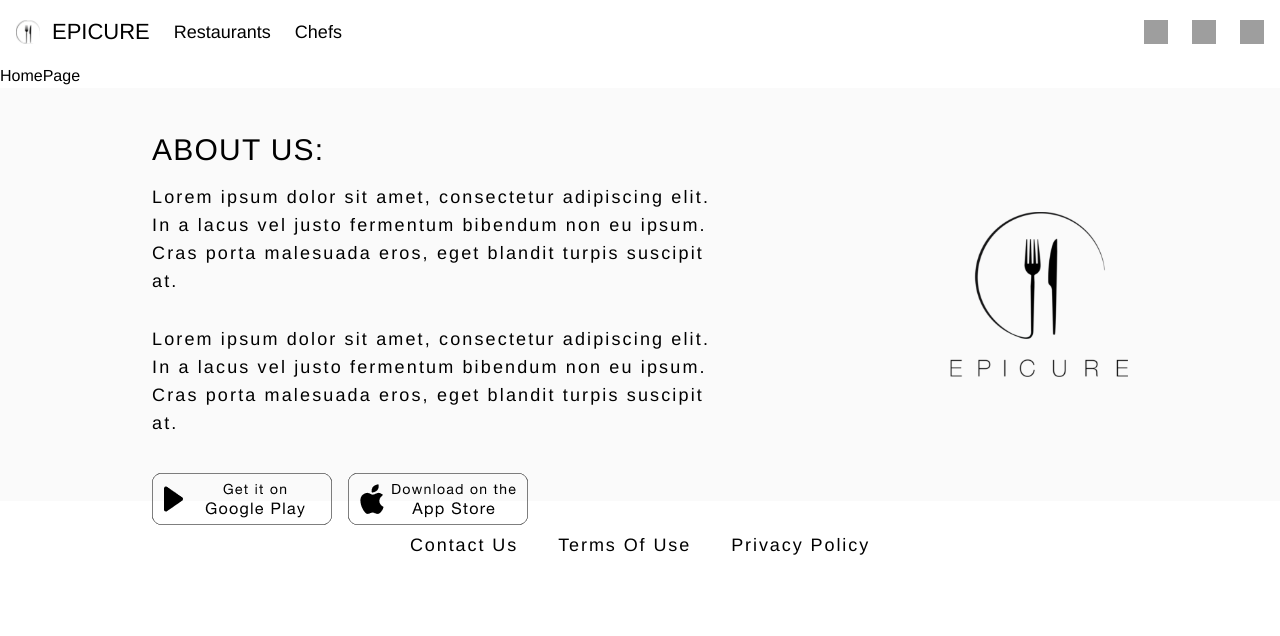
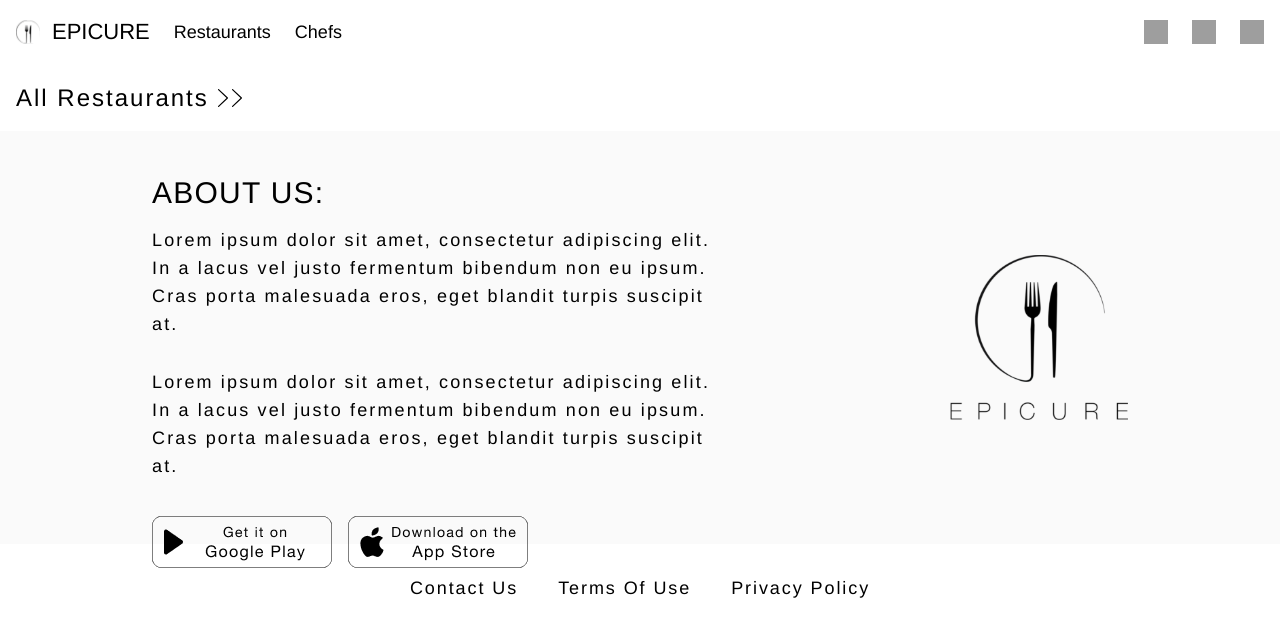
Before and after one commit to shaniriven-m/Epicure, a Next.js app in the folder frontend/: page /home in a window 1280 px wide. Shown: the top 636 px of the page. Built offline with nearby package versions, Linux system fonts and the light colour scheme; grey boxes are pictures that could not be loaded.

Commit message:
feature/text-button: component

```diff
--- a/frontend/app/(root)/home/page.tsx
+++ b/frontend/app/(root)/home/page.tsx
@@ -1,10 +1,9 @@
+import TextButton from "@/components/text-button"
 
 
 const HomePage = () => {
   return (
-
-    <div>HomePage</div>
-
+    <div className="p-4"><TextButton label={"All Restaurants"} /></div>
   )
 }
 
--- a/frontend/app/globals.css
+++ b/frontend/app/globals.css
@@ -78,6 +78,14 @@
   .text-footer-links {
     @apply text-[18px] font-[200] tracking-[1.92px] text-primary;
   }
+
+  .text-section-title {
+    @apply text-[18px]/[24px] font-[200] tracking-[1.25px] text-primary;
+  }
+
+  .text-button {
+    @apply text-[16px]/[35px] font-[400] tracking-[2px] capitalize text-primary md:text-[24px]/[35px];
+  }
 }
 
 body {
--- /dev/null
+++ b/frontend/components/text-button.tsx
@@ -0,0 +1,31 @@
+import Image from "next/image";
+import clsx from "clsx";
+
+type TextButtonProps = {
+    label: string;
+    onClick?: () => void;
+};
+
+export default function TextButton({
+    label,
+    onClick,
+}: TextButtonProps) {
+    return (
+        <button
+            type="button"
+            onClick={onClick}
+            className="flex items-center h-[35px] w-[172px] md:w-[226px]"
+        >
+            <span className="flex-1 text-button text-left whitespace-nowrap overflow-hidden">{label}</span>
+            <div className="flex items-center h-[36px] w-[35px] justify-end">
+                <Image
+                    src="/icons/arrow.svg"
+                    alt=""
+                    aria-hidden
+                    width={24}
+                    height={24}
+                />
+            </div>
+        </button>
+    );
+}
```
Also changed, not shown: frontend/public/icons/arrow.svg (added).
